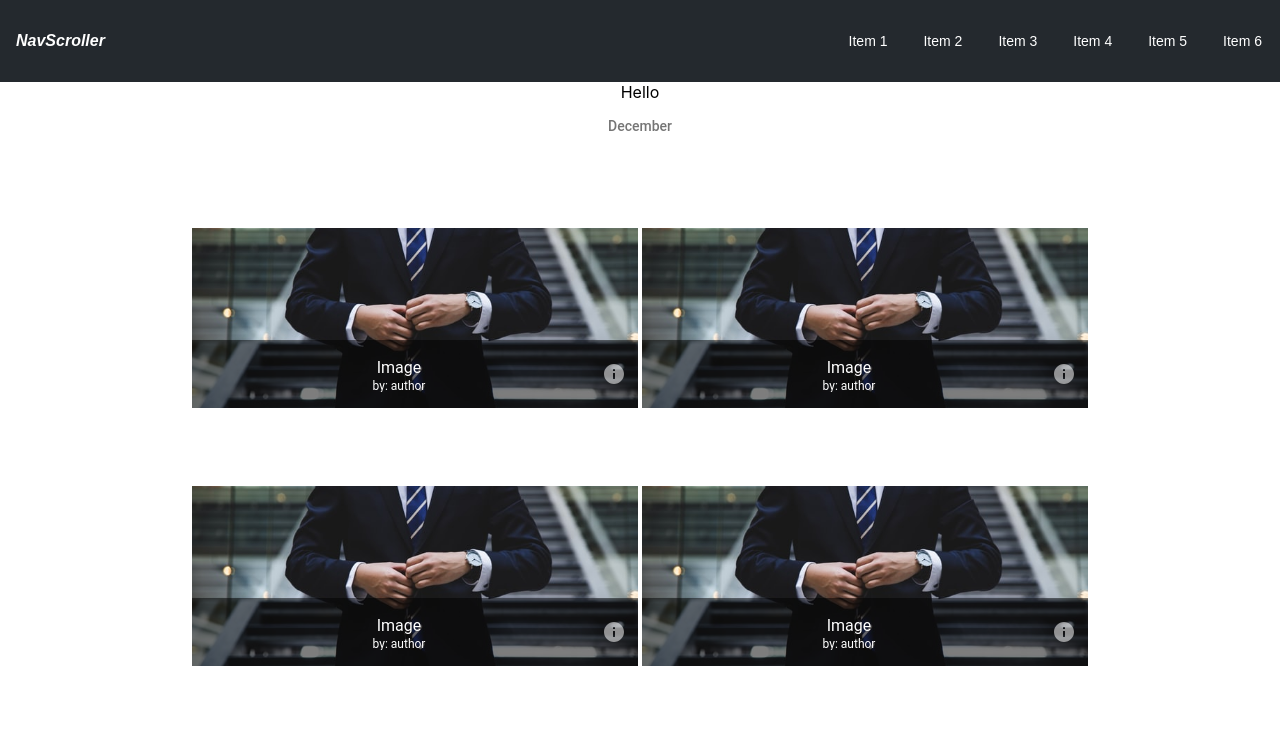
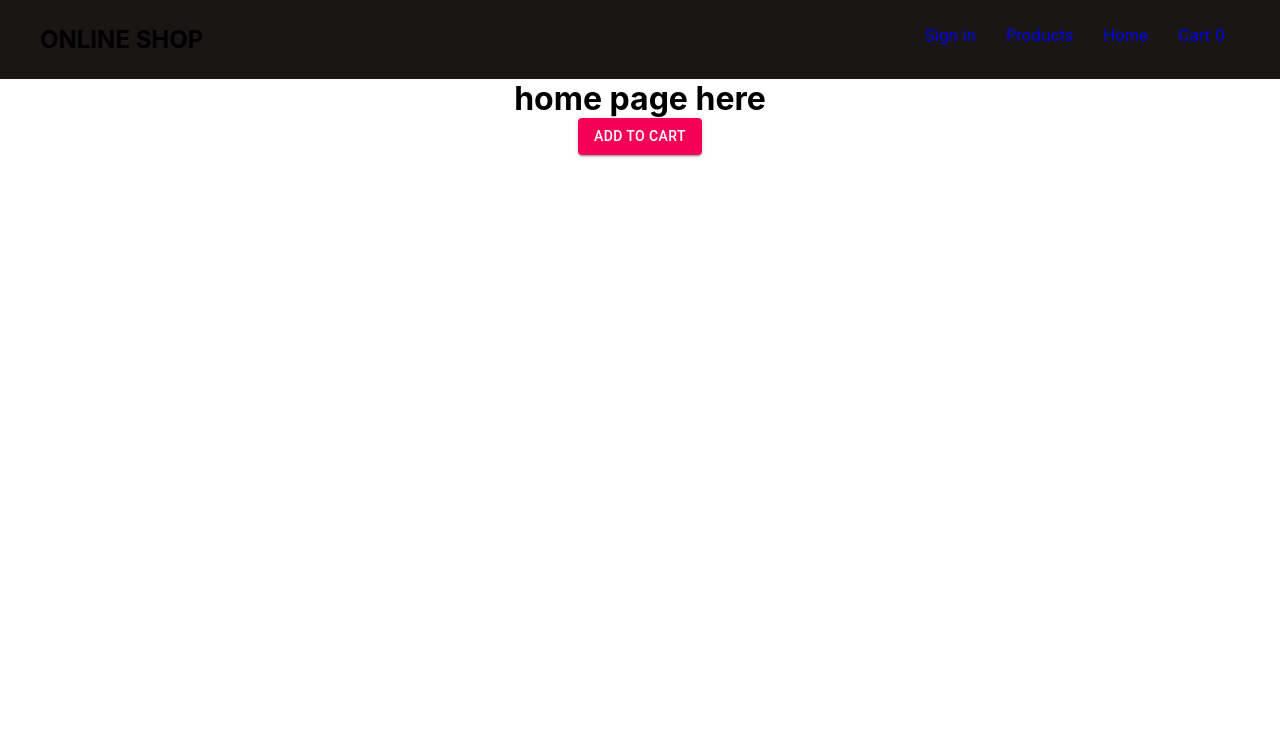
Before and after one commit to odde90/ecommercestore, a React (Create React App) app: page / in a window 1280 px wide. Shown: the top 742 px of the page. Built offline with nearby package versions, Linux system fonts and the light colour scheme; the HTML template or start-up script is replaced by a standard one.

Commit message:
added cart page and product page

```diff
--- a/package.json
+++ b/package.json
@@ -12,9 +12,11 @@
     "@types/node": "^12.12.42",
     "@types/react": "^16.9.35",
     "@types/react-dom": "^16.9.8",
+    "@types/react-router-dom": "^5.1.5",
     "@types/styled-components": "^5.1.0",
     "react": "^16.13.1",
     "react-dom": "^16.13.1",
+    "react-router-dom": "^5.2.0",
     "react-scripts": "3.4.1",
     "styled-components": "^5.1.1",
     "typescript": "^3.7.5"
--- a/src/Componenets/App.css
+++ b/src/Componenets/App.css
@@ -1,38 +1,22 @@
+*{
+  margin: 0;
+  padding: 0;
+}
 .App {
   text-align: center;
 }
-
-.App-logo {
-  height: 40vmin;
-  pointer-events: none;
+nav {
+  background-color: rgb(27, 22, 22);
+  display: flex;
+  justify-content: space-between;
+  padding: 25px 40px;
+}
+nav ul li {
+  list-style: none;
+  display: inline-block;
 }
 
-@media (prefers-reduced-motion: no-preference) {
-  .App-logo {
-    animation: App-logo-spin infinite 20s linear;
-  }
+nav li a {
+  text-decoration: none;
+  padding: 10px 15px;
 }
-
-.App-header {
-  background-color: #282c34;
-  min-height: 100vh;
-  display: flex;
-  flex-direction: column;
-  align-items: center;
-  justify-content: center;
-  font-size: calc(10px + 2vmin);
-  color: white;
-}
-
-.App-link {
-  color: #61dafb;
-}
-
-@keyframes App-logo-spin {
-  from {
-    transform: rotate(0deg);
-  }
-  to {
-    transform: rotate(360deg);
-  }
-}
--- a/src/Componenets/App.tsx
+++ b/src/Componenets/App.tsx
@@ -1,39 +1,37 @@
-import React, { Component } from 'react';
+import React, { Component, Fragment, useState } from 'react';
 import './App.css'
 import Frontpage from './frontpage'
-import NavbarScroller from './navbar';
+import Navbar from './navbar';
 import TitlebarGridList from './gridList'
 import { Button } from '@material-ui/core';
+import { BrowserRouter, Route, Switch } from 'react-router-dom';
 
-const navigation = {
-  brand: { name: 'NavScroller', to: '/' },
-  links: [
-    { name: 'Item 1', to: '/' },
-    { name: 'Item 2', to: '/' },
-    { name: 'Item 3', to: '/' },
-    { name: 'Item 4', to: '/' },
-    { name: 'Item 5', to: '/' },
-    { name: 'Item 6', to: '/' },
 
-  ]
-};
 
-export default class App extends Component {
-  public render() {
-    const { brand, links } = navigation;
+function App() {
 
-    return (
-      <div className="App">
-        <NavbarScroller brand={brand} links={links} />
-        <div className="hello">
+  const [cart, setCart] = useState(0)
 
-          <Frontpage />
-          <TitlebarGridList />
-          <Button variant="contained" color="secondary">
+  const addToCart = () => {
+    setCart(cart + 1)
+  }
+
+  return (
+    <div className="App">
+      <Fragment>
+        <BrowserRouter>
+          <Navbar cartNumber={cart} />
+          <Switch>
+            <Route exact path="/" render={() => <Frontpage myFunc={addToCart} />} />
+            <Route path="/TitlebarGridList" component={TitlebarGridList} />
+          </Switch>
+          {/*           <Button variant="contained" color="secondary">
             Secondary
-      </Button>
-        </div>
-      </div>
-    );
-  }
+      </Button> */}
+        </BrowserRouter>
+      </Fragment>
+    </div>
+  );
+
 }
+export default App
--- a/src/Componenets/frontpage.tsx
+++ b/src/Componenets/frontpage.tsx
@@ -1,5 +1,5 @@
 import React from 'react'
-
+import { Button } from '@material-ui/core';
 
 
 interface State {
@@ -7,13 +7,18 @@ interface State {
 }
 
 interface Props {
-
 }
 
-export default class Frontpage extends React.Component<Props, State>{
-    render() {
-        return (
-            <div>Hello</div>
-        );
-    }
+function Frontpage(props: { myFunc: ((event: React.MouseEvent<HTMLButtonElement, MouseEvent>) => void) | undefined; }) {
+    return (
+        <div>
+            <h1>home page here</h1>
+            <Button onClick={props.myFunc} variant="contained" color="secondary">
+                add to cart
+            </Button>
+        </div>
+    );
 }
+
+
+export default Frontpage
--- a/src/Componenets/navbar.tsx
+++ b/src/Componenets/navbar.tsx
@@ -1,77 +1,20 @@
-import * as React from 'react'
-import styled from 'styled-components'
+import React from 'react'
+import { Link } from 'react-router-dom'
+import { Container, colors } from '@material-ui/core'
 
 
-const NavbarScroller = (props: {
-  brand: { name: string; to: string },
-  links: Array<{ name: string, to: string }>
-}) => {
-  const { brand, links } = props;
-  const NavLinks: any = () => links.map((link: { name: string, to: string }) => <Li key={link.name}><a href={link.to}>{link.name}</a></Li>);
+function Navbar(props: { cartNumber: React.ReactNode }) {
   return (
-    <Navbar>
-      <Brand href={brand.to}>{brand.name}</Brand>
-      <Ul>
-        <NavLinks />
-      </Ul>
-    </Navbar >
+    <nav >
+      <h2>ONLINE SHOP</h2>
+      <ul>
+        <li><Link to="/">Sign in</Link></li>
+        <li><Link to="/TitlebarGridList">Products</Link></li>
+        <li><Link to="/">Home</Link></li>
+        <li><a href="#">Cart <span>{props.cartNumber}</span></a></li>
+      </ul>
+    </nav>
   )
-};
-
-const Theme = {
-  colors: {
-    bg: `#fff`,
-    dark: `#24292e`,
-    light: `#EEEEEE`,
-    red: `#ff5851`,
-  },
-  fonts: {
-    body: `IBM Plex Sans, sans-serif`,
-    heading: `IBM Plex Sans, sans-serif`,
-  }
 }
 
-const Navbar = styled.nav`
-  background: ${Theme.colors.dark};
-  font-family: ${Theme.fonts.heading};
-  color: ${Theme.colors.light};
-  display: flex;
-  align-items: center;
-  justify-content: space-between;
-  a { color: white; text-decoration: none; }`;
-
-const Brand = styled.a`
-  font-weight: bold;
-  font-style: italic;
-  margin-left: 1rem;
-  padding-right: 1rem;`;
-
-const Ul = styled.ul`
-  display: flex;
-  flex-wrap: nowrap`;
-
-const Li = styled.li`
-  flex: 0 0 auto;
-  -webkit-box-align: center;
-  -webkit-box-pack: center;
-  -webkit-tap-highlight-color: transparent;
-  align-items: center;
-  color: #999;
-  height: 100%;
-  justify-content: center;
-  text-decoration: none;
-  -webkit-box-align: center;
-  -webkit-box-pack: center;
-  -webkit-tap-highlight-color: transparent;
-  align-items: center;
-  color: #999;
-  display: flex;
-  font-size: 14px;
-  height: 50px;
-  justify-content: center;
-  line-height: 16px;
-  margin: 0 1.125rem ;
-  text-decoration: none;
-  white-space: nowrap;`;
-
-export default NavbarScroller;
+export default Navbar
```
Also changed, not shown: 1 other file (tests, documents, lock files or other folders).
